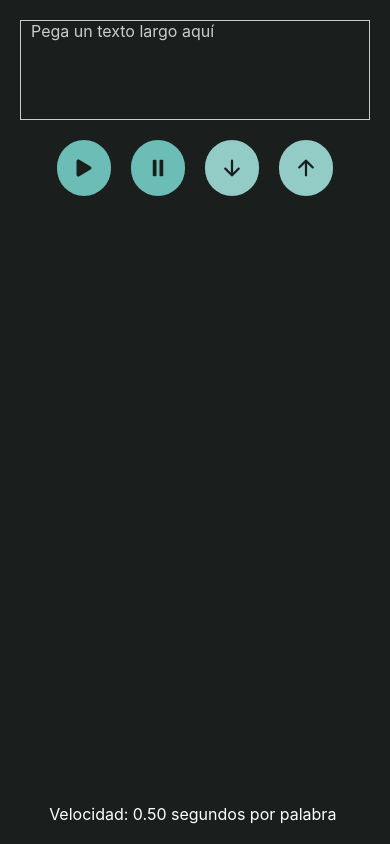
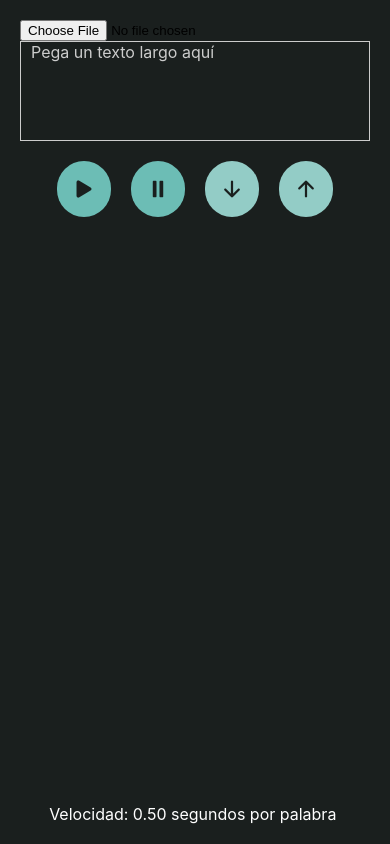
Before and after one commit to potento/readerest, a React Native app: screen / in a window 390 px wide. Built offline with nearby package versions, Linux system fonts and the light colour scheme.

Commit message:
react-pdftotext library was added to generate a PDF input, and to send the extracted text to the text input field

```diff
--- a/App.js
+++ b/App.js
@@ -2,6 +2,7 @@ import React, { useState, useEffect } from 'react';
 import { StatusBar, Text, View, TextInput, TouchableOpacity } from 'react-native';
 import { Ionicons } from '@expo/vector-icons';
 import { styles } from './styles';
+import pdfToText from 'react-pdftotext'
 
 export default function App() {
   const [inputText, setInputText] = useState('');
@@ -45,8 +46,16 @@ export default function App() {
     }
   };
 
+  function extractText(event) {
+      const file = event.target.files[0]
+      pdfToText(file)
+          .then(text => setInputText(text))
+          .catch(error => setInputText("No se pudo extraer tu PDF"))
+  }
+
   return (
     <View style={styles.container}>
+      <input type="file" accept="application/pdf" onChange={extractText}/>
       <TextInput
         placeholder="Pega un texto largo aquí"
         multiline
--- a/package.json
+++ b/package.json
@@ -17,7 +17,7 @@
     "react-dom": "18.2.0",
     "react-native": "0.73.5",
     "react-native-web": "~0.19.6",
-    "react-native-pdf-extractor": "^0.2.6"
+    "react-pdftotext": "^1.1.1"
   },
   "devDependencies": {
     "@babel/core": "^7.20.0"
```
Also changed, not shown: 1 other file (tests, documents, lock files or other folders).
